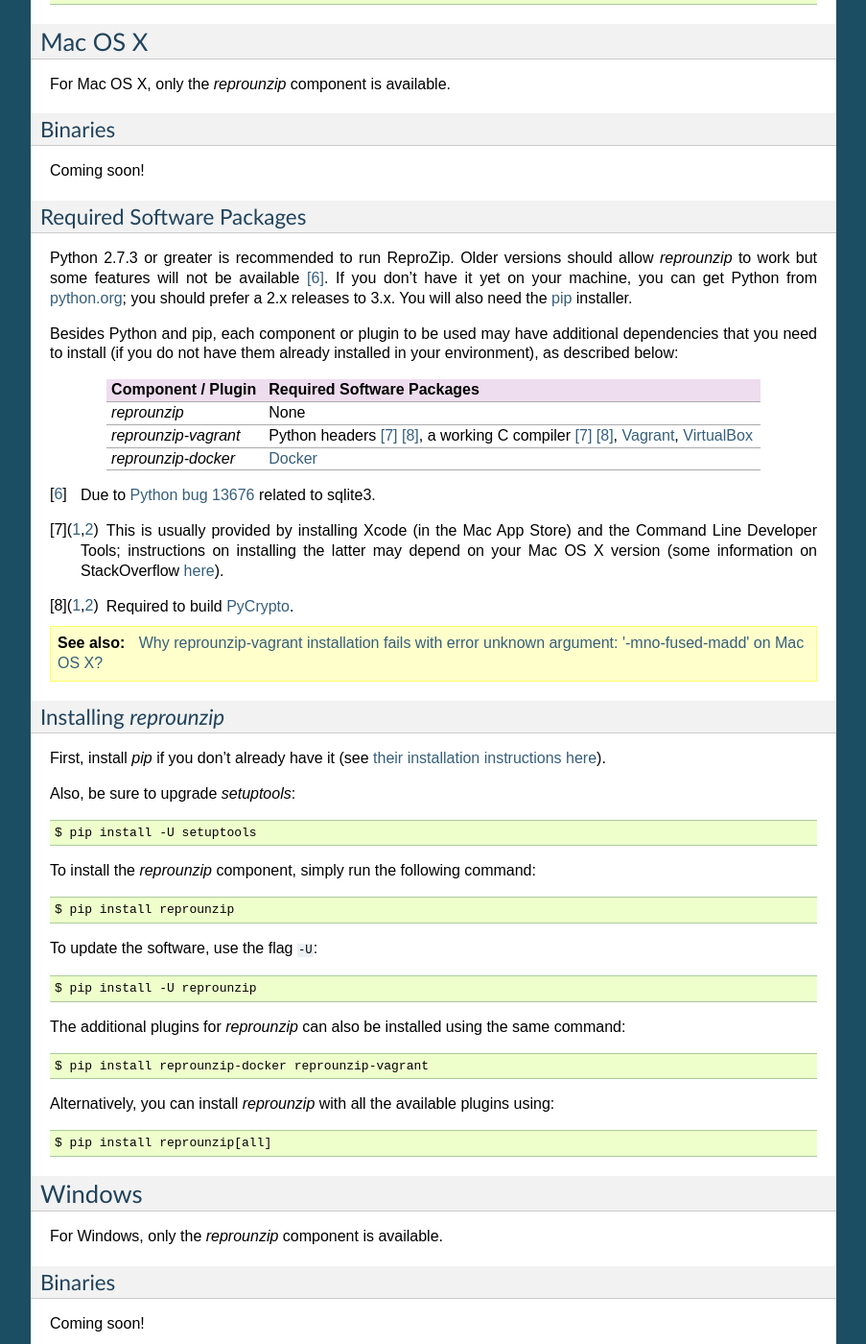
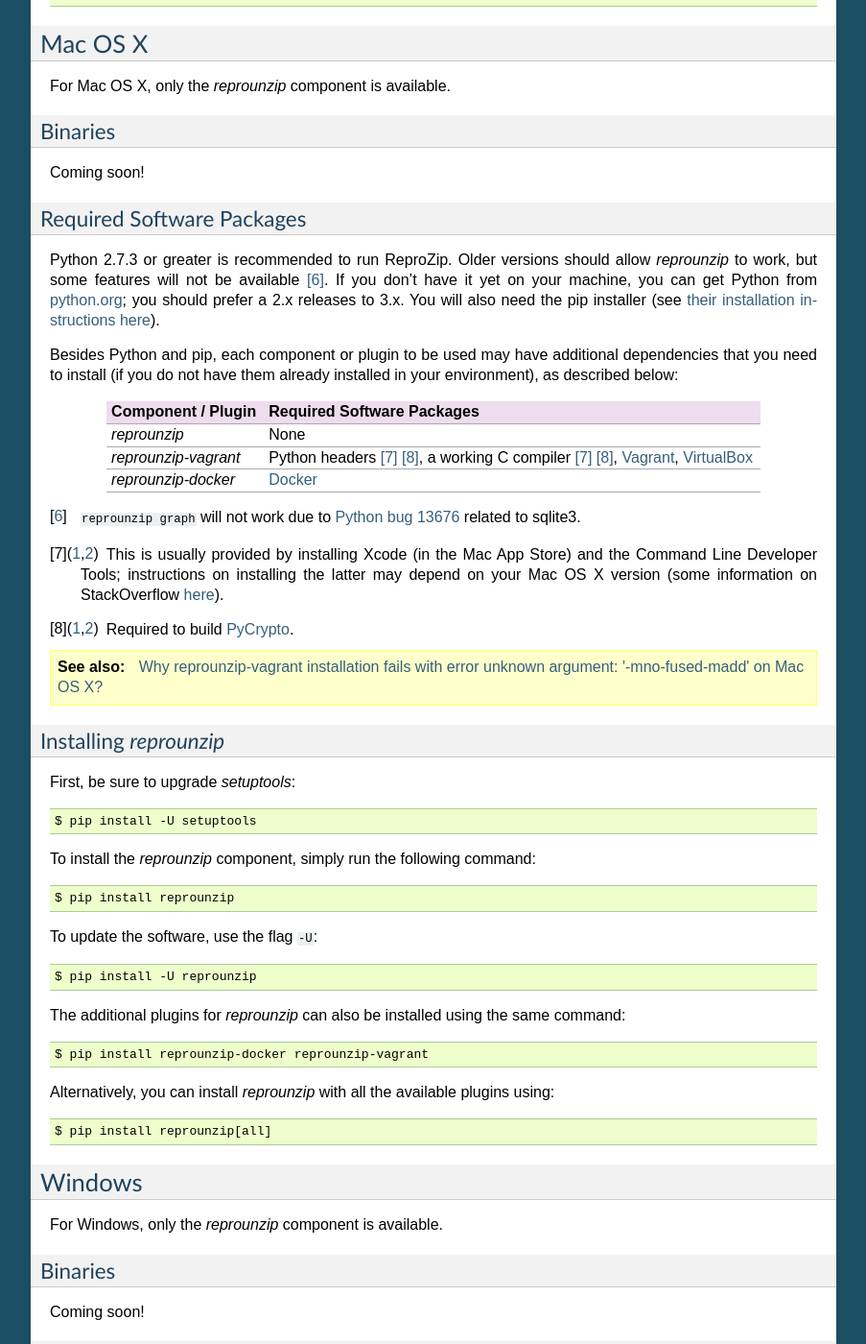
Before and after one commit to VIDA-NYU/reprozip, a Sphinx documentation site: the page built from docs/source/install.rst, in a window 1280 px wide and 1400 px high, scrolled down 1452 px. Shown: the whole window at 96% size, without its empty margins (198-1101 px from the left). Built offline with Sphinx 7.4.7, drawn with Linux system fonts in a browser that asks for light colours; some of the changed text lies outside the part shown.

Commit message:
Some small fixes to docs.

```diff
--- a/docs/source/install.rst
+++ b/docs/source/install.rst
@@ -16,7 +16,7 @@
 Required Software Packages
 --------------------------
 
-Python 2.7.3 or greater is recommended to run ReproZip. Older versions should allow *reprounzip* to work but some features will not be available [#bug]_. If you don't have it yet on your machine, you can get Python from `python.org <https://www.python.org/>`_ [#deb]_; you should prefer a 2.x releases to 3.x. You will also need the `pip <https://pip.pypa.io/en/latest/installing.html>`_ installer.
+Python 2.7.3 or greater is recommended to run ReproZip. Older versions should allow *reprounzip* to work, but some features will not be available [#bug]_. If you don't have it yet on your machine, you can get Python from `python.org <https://www.python.org/>`_ [#deb]_; you should prefer a 2.x releases to 3.x. You will also need the `pip <https://pip.pypa.io/en/latest/installing.html>`_ installer.
 
 Besides Python and pip, each component or plugin to be used may have additional dependencies that you need to install (if you do not have them already installed in your environment), as described below:
 
@@ -37,7 +37,7 @@
 | *reprounzip-docker*          | `Docker <https://www.docker.com/>`_         |
 +------------------------------+---------------------------------------------+
 
-..  [#bug] Due to `Python bug 13676 <http://bugs.python.org/issue13676>`_ related to sqlite3.
+..  [#bug] ``reprounzip graph`` will not work due to `Python bug 13676 <http://bugs.python.org/issue13676>`_ related to sqlite3.
 ..  [#deb] On Debian and Debian-based, this is provided by *python*: ``sudo apt-get install python``.
 ..  [#deb2] On Debian and Debian-based, this is provided by *libsqlite3-dev*: ``sudo apt-get install libsqlite3-dev``.
 ..  [#deb3] On Debian and Debian-based, this is provided by *python-dev*: ``sudo apt-get install python-dev``.
@@ -105,7 +105,7 @@
 | *reprounzip-docker*          | `Docker <https://www.docker.com/>`_          |
 +------------------------------+----------------------------------------------+
 
-..  [#bug2] Due to `Python bug 13676 <http://bugs.python.org/issue13676>`_ related to sqlite3.
+..  [#bug2] ``reprounzip graph`` will not work due to `Python bug 13676 <http://bugs.python.org/issue13676>`_ related to sqlite3.
 ..  [#macn] This is usually provided by installing Xcode (in the Mac App Store) and the Command Line Developer Tools; instructions on installing the latter may depend on your Mac OS X version (some information on StackOverflow `here <http://stackoverflow.com/questions/9329243/xcode-4-4-and-later-install-command-line-tools?answertab=active#tab-top>`_).
 ..  [#pycrypton2] Required to build `PyCrypto <https://www.dlitz.net/software/pycrypto/>`_.
 
@@ -114,9 +114,7 @@
 Installing *reprounzip*
 -----------------------
 
-First, install `pip` if you don't already have it (see `their installation instructions here <https://pip.pypa.io/en/latest/installing.html>`_).
-
-Also, be sure to upgrade `setuptools`::
+First, be sure to upgrade `setuptools`::
 
     $ pip install -U setuptools
 
@@ -151,7 +149,7 @@
 Required Software Packages
 --------------------------
 
-Python 2.7.3 or greater is recommended to run ReproZip. Older versions should allow *reprounzip* to work but some features will not be available [#bug3]_. If you don't have it yet on your machine, you can get Python from `python.org <https://www.python.org/>`_; you should prefer a 2.x releases to 3.x. You will also need the `pip <https://pip.pypa.io/en/latest/installing.html>`_ installer.
+Python 2.7.3 or greater is recommended to run ReproZip. Older versions should allow *reprounzip* to work, but some features will not be available [#bug3]_. If you don't have it yet on your machine, you can get Python from `python.org <https://www.python.org/>`_; you should prefer a 2.x releases to 3.x. You will also need the `pip <https://pip.pypa.io/en/latest/installing.html>`_ installer.
 
 Besides Python and pip, each component or plugin to be used may have additional dependencies that you need to install (if you do not have them already installed in your environment), as described below:
 
@@ -167,7 +165,7 @@
 | *reprounzip-docker*          | `Docker <https://www.docker.com/>`_                                    |
 +------------------------------+------------------------------------------------------------------------+
 
-..  [#bug3] Due to `Python bug 13676 <http://bugs.python.org/issue13676>`_ related to sqlite3.
+..  [#bug3] ``reprounzip graph`` will not work due to `Python bug 13676 <http://bugs.python.org/issue13676>`_ related to sqlite3.
 ..  [#pycrypton3] A working C compiler is required to build PyCrypto. For installation without building from source, please see `this page <http://stackoverflow.com/questions/11405549/how-do-i-install-pycrypto-on-windows>`_.
 
 ..  seealso:: :ref:`pycrypto_windows`
```
Also changed, not shown: other parts of docs/source/install.rst (+1 -1 lines), docs/source/unpacking.rst (+8 -6 lines).
